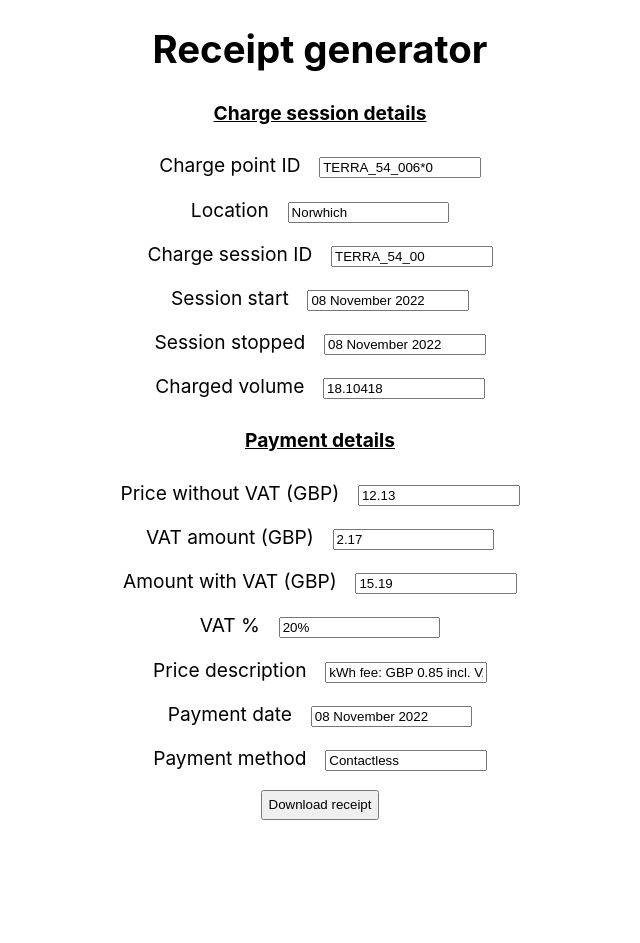
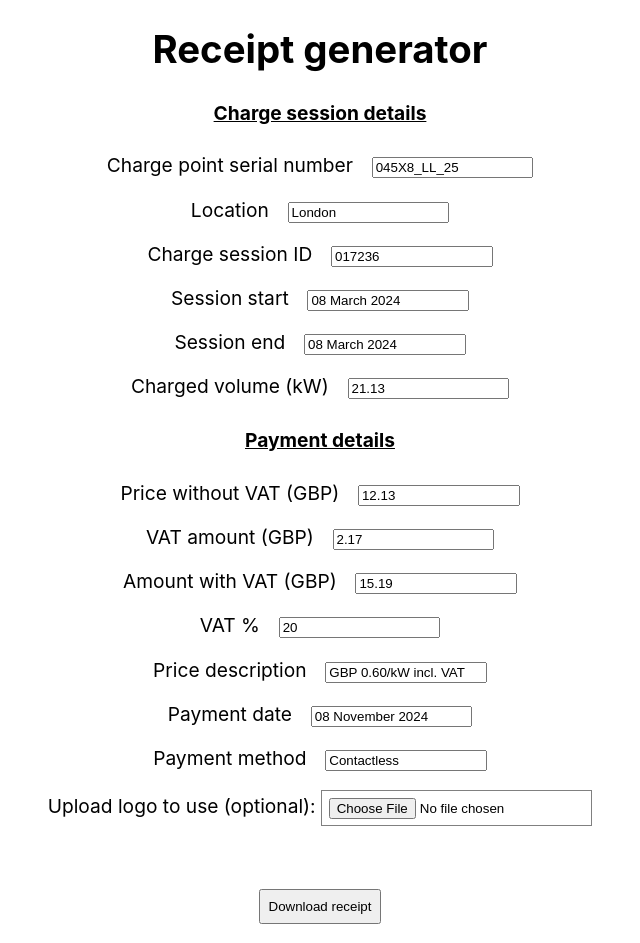
Before and after one commit to PedroValente00/receipt-generator, a React (Create React App) app: page / in a window 1280 px wide. Shown: the whole page, without its empty margins (320-960 px from the left). Before the commit the page ends 839 px from the top, so only its background shows below. Built offline with nearby package versions, Linux system fonts and the light colour scheme.

Commit message:
added the 'update logo' feature

```diff
--- a/src/App.css
+++ b/src/App.css
@@ -18,17 +18,20 @@ margin-left: 1em;
 }
 
 button{
-  padding:0.4em;
+  padding:0.6em;
 }
 
 .App {
   text-align: center;
   font-size: 1.2rem;
-  /* background-color: #282c34; */
-  /* height: 100vh; */
-  /* display: flex; */
-  /* flex-direction: column; */
-  /* align-items: center; */
-  /* justify-content: center; */
-  /* font-size: calc(10px + 2vmin); */
 }
+
+#thumbnail{
+  height: 100px;
+}
+
+#file{
+  border:1px solid gray;
+  padding:0.5em;
+  width: 20%;
+}
--- a/src/App.js
+++ b/src/App.js
@@ -1,17 +1,26 @@
-// import { useState } from 'react';
 import './App.css';
-import logo from "./shell.bmp";
 const { jsPDF } = require("jspdf");
 const doc = new jsPDF();
 
 function App() {
+
+  function handleFileUpload(){
+    const upload = document.forms[0].querySelector("input[type=file]");
+    const thumbnail = document.querySelector("#thumbnail")
+    thumbnail.src = URL.createObjectURL(upload.files[0]);
+  }
+
   function handleSubmit(e){
     const leftIndent = 20;
     const rightIndent = 90;
     const font = "helvetica";
     e.preventDefault();
 
-    doc.addImage(logo, "JPEG", 20, 6, 40, 40); // previously on the right side with doc.addImage(logo, "JPEG", 150, indent, 40, 40);
+    const logo = document.forms[0].querySelector("input[type=file]").files.length;
+    const url = document.querySelector("#thumbnail").src;
+    if(logo){
+      doc.addImage(url, "JPEG", 20, 6, 40, 35);
+    }
     doc.setFontSize(14);
     doc.setTextColor(0, 150, 170);
     doc.setFont(font, "bold");
@@ -21,7 +30,7 @@ function App() {
 
     doc.setFontSize(8);
     doc.setTextColor(0, 0, 0);
-    doc.text(`Charge point ID`, leftIndent,70);
+    doc.text(`Charge point serial number`, leftIndent,70);
     doc.setFont(font, "normal"); doc.text(`${e.target[0].value}`, rightIndent, 70);
     doc.setFont(font, "bold"); doc.text(`Location`, leftIndent,80);
     doc.setFont(font, "normal");doc.text(`${e.target[1].value}`, rightIndent,80);
@@ -29,9 +38,9 @@ function App() {
     doc.setFont(font, "normal"); doc.text(`${e.target[2].value}`, rightIndent,90);
     doc.setFont(font, "bold"); doc.text(`Session start`, leftIndent,100);
     doc.setFont(font, "normal"); doc.text(`${e.target[3].value}`, rightIndent,100);
-    doc.setFont(font, "bold"); doc.text(`Session stopped`, leftIndent,110);
+    doc.setFont(font, "bold"); doc.text(`Session end`, leftIndent,110);
     doc.setFont(font, "normal"); doc.text(`${e.target[4].value}`, rightIndent,110);
-    doc.setFont(font, "bold"); doc.text(`Charged volume`, leftIndent,120);
+    doc.setFont(font, "bold"); doc.text(`Charged volume (kW)`, leftIndent,120);
     doc.setFont(font, "normal"); doc.text(`${e.target[5].value}`, rightIndent,120);
 
     doc.setTextColor(0, 150, 170);
@@ -47,39 +56,40 @@ function App() {
     doc.setFont(font, "normal"); doc.text(`${e.target[7].value}`, rightIndent,150);
     doc.setFont(font, "bold"); doc.text(`Amount (incl. VAT)`, leftIndent,160);
     doc.setFont(font, "normal"); doc.text(`${e.target[8].value}`, rightIndent,160);
-    doc.setFont(font, "bold"); doc.text(`Price description`, leftIndent,170);
+    doc.setFont(font, "bold"); doc.text(`VAT percentage`, leftIndent,170);
     doc.setFont(font, "normal"); doc.text(`${e.target[9].value}`, rightIndent,170);
-    doc.setFont(font, "bold"); doc.text(`Date`, leftIndent,180);
+    doc.setFont(font, "bold"); doc.text(`Price description`, leftIndent,180);
     doc.setFont(font, "normal"); doc.text(`${e.target[10].value}`, rightIndent,180);
-    doc.setFont(font, "bold"); doc.text(`Payment method`, leftIndent,190);
+    doc.setFont(font, "bold"); doc.text(`Date`, leftIndent,190);
     doc.setFont(font, "normal"); doc.text(`${e.target[11].value}`, rightIndent,190);
+    doc.setFont(font, "bold"); doc.text(`Payment method`, leftIndent,200);
+    doc.setFont(font, "normal"); doc.text(`${e.target[12].value}`, rightIndent,200);
 
 
     doc.setTextColor(0, 150, 170);
     doc.setFontSize(12);
     doc.setFont(font, "bold");
-    doc.text("Merchant details", leftIndent, 200);
+    doc.text("Merchant details", leftIndent, 210);
 
     doc.setTextColor(0, 0, 0);
     doc.setFontSize(8);
 
-    doc.setFont(font, "bold"); doc.text("Merchant", leftIndent,210);
-    doc.setFont(font, "normal"); doc.text("The New Motion EVSE Ltd.", rightIndent,210);
-    doc.setFont(font, "bold"); doc.text("Address", leftIndent,220);
-    doc.setFont(font, "normal"); doc.text("Davidson Building, 4th Floor, 5 Southampton", rightIndent,220);
-    doc.setFont(font, "normal"); doc.text("Street, WC2E 7HA, Wesminster London", rightIndent,224);
-    doc.setFont(font, "bold"); doc.text("Contact", leftIndent,230);
-    doc.setFont(font, "normal"); doc.text("dcoperations.uk@newmotion.com", rightIndent,230);
-    doc.setFont(font, "bold"); doc.text("Chamber of Commerce", leftIndent,240);
-    doc.setFont(font, "normal"); doc.text("10296832", rightIndent,240);
-    doc.setFont(font, "bold"); doc.text("VAT number", leftIndent,250);
-    doc.setFont(font, "normal"); doc.text("GB248169676", rightIndent,250);
+    doc.setFont(font, "bold"); doc.text("Merchant", leftIndent,220);
+    doc.setFont(font, "normal"); doc.text("EV Charging Company Inc", rightIndent,220);
+    doc.setFont(font, "bold"); doc.text("Address", leftIndent,230);
+    doc.setFont(font, "normal"); doc.text("Vandelay Industries, 3th Floor, 2 Southampton", rightIndent,230);
+    doc.setFont(font, "normal"); doc.text("Maximiliam Street, AJ7H 7DB, Wesminster London", rightIndent,234);
+    doc.setFont(font, "bold"); doc.text("Contact", leftIndent,240);
+    doc.setFont(font, "normal"); doc.text("idontexist@evcharging.com", rightIndent,240);
+    doc.setFont(font, "bold"); doc.text("Chamber of Commerce", leftIndent,250);
+    doc.setFont(font, "normal"); doc.text("10197338", rightIndent,250);
+    doc.setFont(font, "bold"); doc.text("VAT number", leftIndent,260);
+    doc.setFont(font, "normal"); doc.text("GB748569274", rightIndent,260);
 
     doc.setTextColor(0, 150, 170);
     doc.setFontSize(10);
     doc.setFont(font, "bold");
-    doc.text("Shell Recharge", leftIndent, 265);
-    doc.text("uk.shellrecharge.com/charging-at-shell", leftIndent, 275);
+    doc.text("https://github.com/PedroValente00", leftIndent, 275);
 
     doc.save("receipt.pdf");
   }
@@ -89,23 +99,23 @@ function App() {
         <h1>Receipt generator</h1>
       <form onSubmit={handleSubmit}>
         <p className='title'>Charge session details</p>
-        <p><label htmlFor="cPId">Charge point ID </label>
-        <input type="text" name="cPId" id="cPId" defaultValue="TERRA_54_006*0" />
+        <p><label htmlFor="cPId">Charge point serial number </label>
+        <input type="text" name="cPId" id="cPId" defaultValue="045X8_LL_25" />
         </p>
         <p><label htmlFor="location">Location </label>
-        <input type="text" name="location" id="location" defaultValue="Norwhich"  />
+        <input type="text" name="location" id="location" defaultValue="London"  />
         </p>
         <p><label htmlFor="sessionID">Charge session ID </label>
-        <input type="text" name="sessionID" id="sessionID" defaultValue="TERRA_54_00" />
+        <input type="text" name="sessionID" id="sessionID" defaultValue="017236" />
         </p>
         <p><label htmlFor="sessionStart">Session start </label>
-        <input type="text" name="sessionStart" id="sessionStart" defaultValue="08 November 2022" />
+        <input type="text" name="sessionStart" id="sessionStart" defaultValue="08 March 2024" />
         </p>
-        <p><label htmlFor="sessionEnd">Session stopped </label>
-        <input type="text" name="sessionEnd" id="sessionEnd" defaultValue="08 November 2022" />
+        <p><label htmlFor="sessionEnd">Session end </label>
+        <input type="text" name="sessionEnd" id="sessionEnd" defaultValue="08 March 2024" />
         </p>
-        <p><label htmlFor="kW">Charged volume </label>
-        <input type="text" name="kW" id="kW" defaultValue="18.10418" />
+        <p><label htmlFor="kW">Charged volume (kW) </label>
+        <input type="text" name="kW" id="kW" defaultValue="21.13" />
         </p>
         <p className='title'>Payment details</p>
         <p><label htmlFor="price">Price without VAT (GBP) </label>
@@ -118,17 +128,21 @@ function App() {
         <input type="text" name="priceWithVat" id="priceWithVat" defaultValue="15.19" />
         </p>
         <p><label htmlFor="vatPercent">VAT % </label>
-        <input type="text" name="vatPercent" id="vatPercent" defaultValue="20%" />
+        <input type="text" name="vatPercent" id="vatPercent" defaultValue="20" />
         </p>
         <p><label htmlFor="description">Price description </label>
-        <input type="text" name="description" id="description" defaultValue="kWh fee: GBP 0.85 incl. VAT" />
+        <input type="text" name="description" id="description" defaultValue="GBP 0.60/kW incl. VAT" />
         </p>
         <p><label htmlFor="date">Payment date </label>
-        <input type="text" name="date" id="date" defaultValue="08 November 2022" />
+        <input type="text" name="date" id="date" defaultValue="08 November 2024" />
         </p>
         <p><label htmlFor="method">Payment method </label>
         <input type="text" name="method" id="method" defaultValue="Contactless" />
         </p>
+        <p><label htmlFor="file">Upload logo to use (optional): </label>
+          <input type="file" name="file" id="file" onChange={handleFileUpload} />
+        </p>
+        <p><img src="" alt="" id="thumbnail"/></p>
         <p>
         <button>Download receipt</button>
         </p>
```
